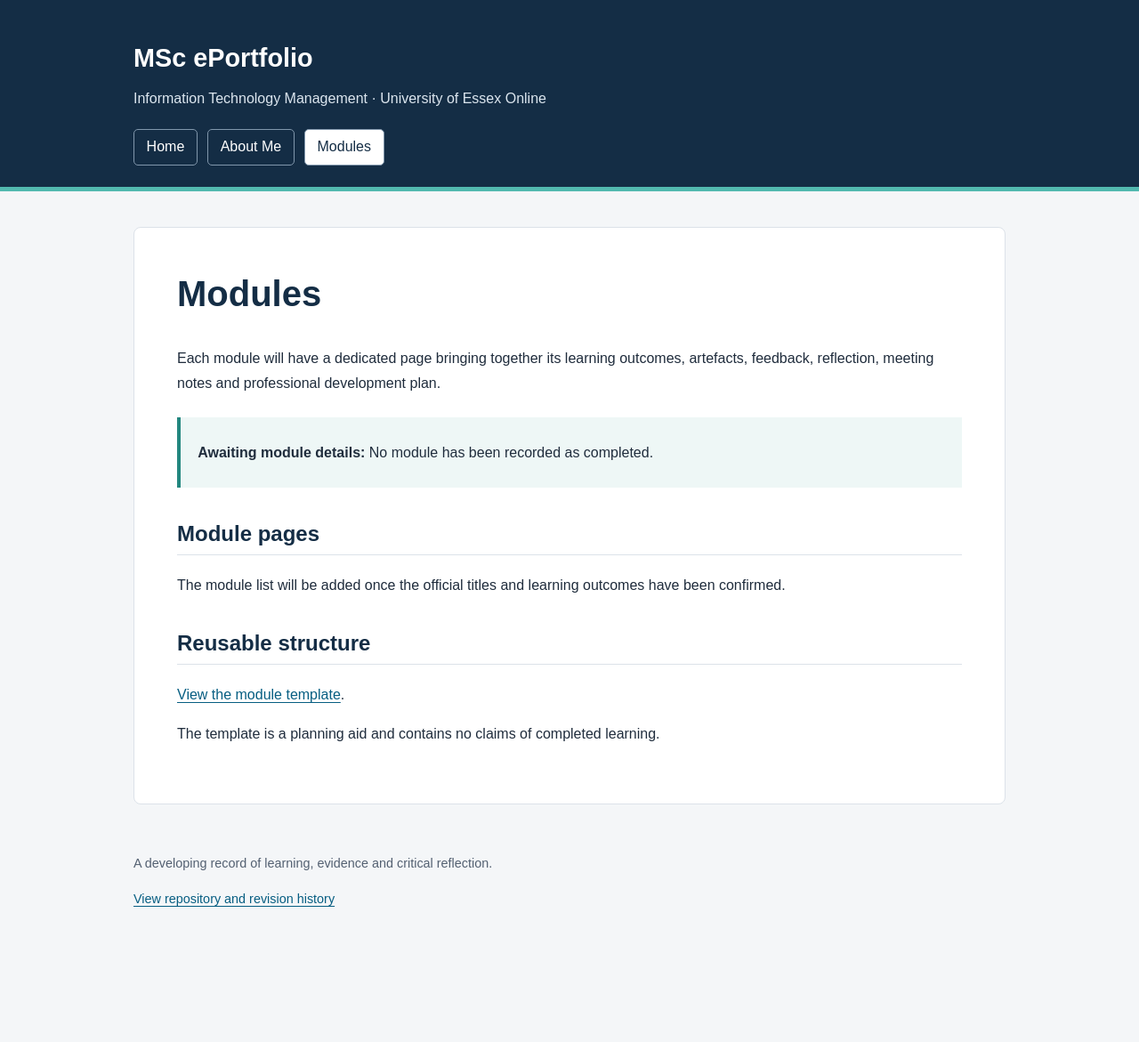
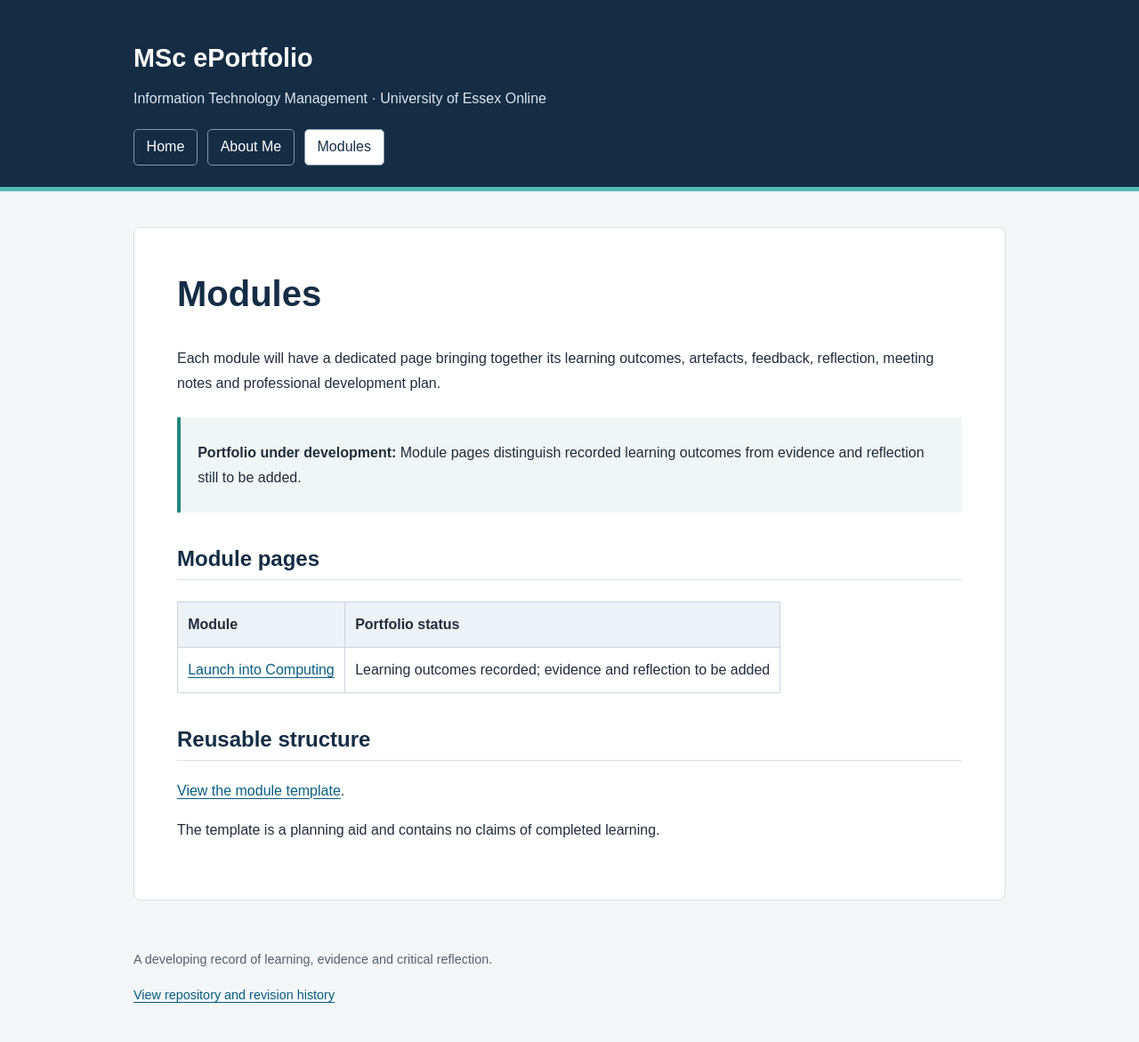
Before and after one commit to ce26229/msc-eportfolio, a Jekyll site: the page built from modules/index.md, in a window 1280 px wide. Shown: the whole page at 89% size. Built offline with Jekyll 4.4.1, drawn with Linux system fonts in a browser that asks for light colours; before the commit the page ends 1063 px from its top, so only the background shows below that.

Commit message:
Link Launch into Computing from module index

```diff
--- a/modules/index.md
+++ b/modules/index.md
@@ -6,11 +6,13 @@ permalink: /modules/
 
 Each module will have a dedicated page bringing together its learning outcomes, artefacts, feedback, reflection, meeting notes and professional development plan.
 
-> **Awaiting module details:** No module has been recorded as completed.
+> **Portfolio under development:** Module pages distinguish recorded learning outcomes from evidence and reflection still to be added.
 
 ## Module pages
 
-The module list will be added once the official titles and learning outcomes have been confirmed.
+| Module | Portfolio status |
+| --- | --- |
+| [Launch into Computing]({{ '/modules/launch-into-computing/' | relative_url }}) | Learning outcomes recorded; evidence and reflection to be added |
 
 ## Reusable structure
 
```
